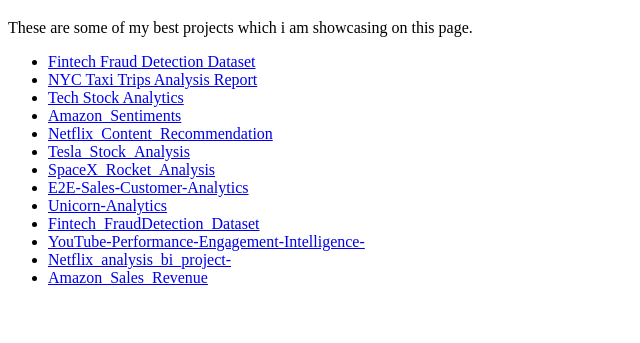
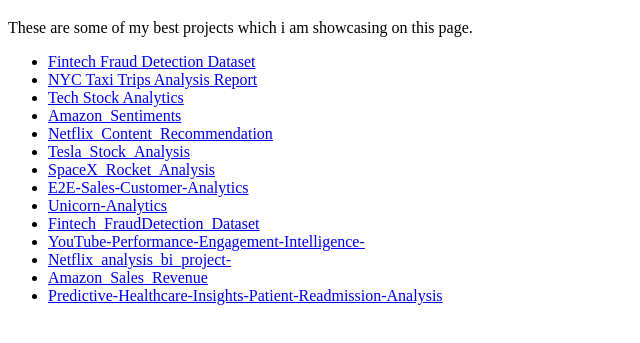
Before and after one commit to Tanu272004/DataInsights24.gihub.io, a plain HTML site: page index.html in a window 1280 px wide. Shown: the part 61-404 px from the top of the page, without its empty margins (0-640 px from the left). Drawn offline with Linux system fonts and the light colour scheme.

Commit message:
Update index.html

```diff
--- a/index.html
+++ b/index.html
@@ -22,6 +22,7 @@
               <li><a href="https://github.com/Tanu272004/YouTube-Performance-Engagement-Intelligence-">YouTube-Performance-Engagement-Intelligence-</a></li>
           <li><a href="https://github.com/Tanu272004/Netflix_analysis_bi_project.git">Netflix_analysis_bi_project-</a></li>
             <li><a href="https://github.com/Tanu272004/Amazon_Analysis_Project">Amazon_Sales_Revenue</a></li>
+        <li><a href="https://github.com/Tanu272004/Predictive-Healthcare-Insights-Patient-Readmission-Analysis">Predictive-Healthcare-Insights-Patient-Readmission-Analysis</a></li>
 
 
 
```
